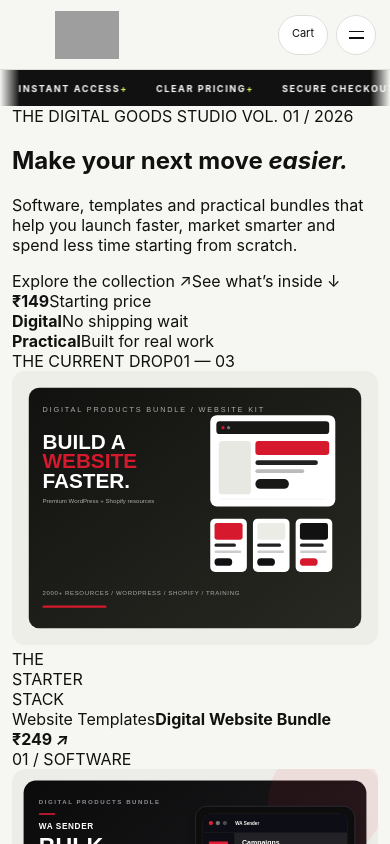
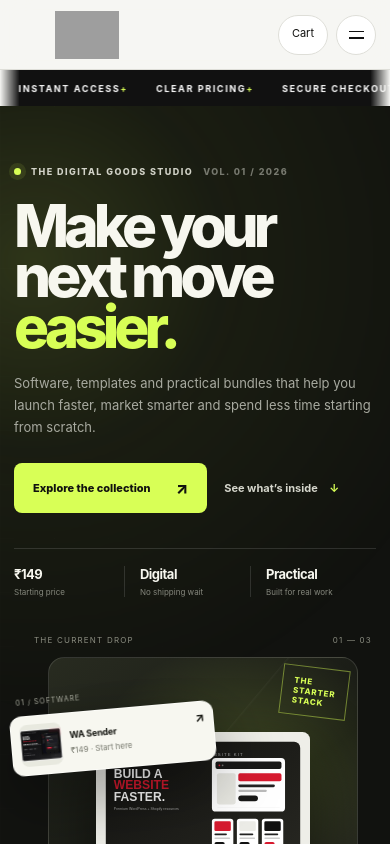
Before and after one commit to rohit-kumar-seo-repo/digital_products_bundle, a Next.js app: page / in a window 390 px wide. Shown: the top 844 px of the page. Built offline with nearby package versions, Linux system fonts and the light colour scheme; grey boxes are pictures that could not be loaded.

Commit message:
Add responsive immersive hero styling and product motion

```diff
--- a/app/store-improvements.css
+++ b/app/store-improvements.css
@@ -51,3 +51,67 @@
 .catalogPulseStats strong{font-size:32px;letter-spacing:-.06em}
 .catalogPulseStats span{font-size:9px;line-height:1.5;color:var(--muted);margin-top:4px}
 @media(max-width:760px){.catalogPulse{grid-template-columns:1fr;gap:25px;padding-top:35px;padding-bottom:45px}.catalogPulseStats strong{font-size:27px}}
+
+
+/* V4 — immersive digital goods studio */
+.heroStudio{--studio-lime:#d8ff56;position:relative;isolation:isolate;overflow:hidden;background:#11120f;color:#f7f7ef;border-bottom:1px solid #2b2c27}
+.heroStudioAura{position:absolute;z-index:-1;width:760px;height:760px;right:-140px;top:-180px;border-radius:50%;background:radial-gradient(circle at 38% 42%,#d8ff5626 0, #a3c53c10 28%,transparent 68%);filter:blur(4px);animation:studioAura 12s ease-in-out infinite alternate}
+.heroStudioGrid{position:absolute;inset:0;z-index:-1;opacity:.17;background-image:linear-gradient(#ffffff0c 1px,transparent 1px),linear-gradient(90deg,#ffffff0c 1px,transparent 1px);background-size:54px 54px;mask-image:linear-gradient(90deg,black,transparent 90%)}
+@keyframes studioAura{to{transform:translate(-35px,30px) scale(1.08)}}
+.heroStudioInner{min-height:700px;display:grid;grid-template-columns:1fr 1fr;gap:55px;align-items:center;padding-top:48px;padding-bottom:54px}
+.heroStudioCopy{padding:40px 0;position:relative;z-index:2}
+.studioEyebrow{display:flex;align-items:center;gap:10px;flex-wrap:wrap;color:#d1d2c7;font-size:9px;font-weight:800;letter-spacing:.16em}
+.studioLiveDot{width:7px;height:7px;border-radius:50%;background:var(--studio-lime);box-shadow:0 0 0 5px #d8ff561a}
+.studioEdition{margin-left:8px;color:#77796f}
+.heroStudio h1{max-width:650px;font-size:clamp(64px,7.3vw,105px);line-height:.86;letter-spacing:-.085em;margin:30px 0 25px;font-weight:760}
+.heroStudio h1 em{font-style:normal;color:var(--studio-lime);display:inline-block}
+.heroStudioCopy>p{max-width:470px;font-size:15px;line-height:1.8;color:#a8aaa0;margin:0}
+.heroStudioActions{display:flex;align-items:center;gap:23px;flex-wrap:wrap;margin-top:31px}
+.studioPrimary{min-height:50px;display:inline-flex;align-items:center;gap:25px;padding:0 19px;background:var(--studio-lime);color:#11120f;border-radius:8px;font-size:11px;font-weight:850;transition:transform .25s,box-shadow .25s}
+.studioPrimary span{font-size:16px}
+.studioPrimary:hover{transform:translateY(-4px);box-shadow:0 12px 35px #d8ff5629}
+.studioTextLink{font-size:11px;color:#d5d6cc;font-weight:650}
+.studioTextLink span{margin-left:9px;color:var(--studio-lime)}
+.studioProof{display:flex;gap:0;margin-top:52px;border-top:1px solid #ffffff20;max-width:480px;padding-top:17px}
+.studioProof>div{display:flex;flex-direction:column;gap:5px;flex:1;border-right:1px solid #ffffff20;padding-right:12px;margin-right:15px}
+.studioProof>div:last-child{border:0;margin:0}
+.studioProof strong{font-size:15px;letter-spacing:-.04em;color:#f7f7ef}
+.studioProof span{font-size:9px;color:#85877d}
+.studioShowcase{min-width:0;position:relative;min-height:560px;padding:28px 4px 24px 30px}
+.studioCanvasTop,.studioCanvasFoot{display:flex;align-items:center;justify-content:space-between;color:#8b8d81;font-size:8px;letter-spacing:.15em;gap:12px}
+.studioCanvasTop{padding:0 4px 12px 18px}
+.studioFeatureProduct{display:block;position:relative;margin-left:30px;width:calc(100% - 54px);max-width:430px;z-index:1;transition:transform .35s cubic-bezier(.2,.8,.2,1)}
+.studioFeatureProduct:hover{transform:translateY(-7px) rotate(-1deg)}
+.studioFeatureArt{height:340px;position:relative;overflow:hidden;border:1px solid #ffffff20;border-radius:16px 16px 0 0;background:linear-gradient(145deg,#282b20,#171914 60%,#303225);display:grid;place-items:center}
+.studioFeatureArt:before{content:"";position:absolute;inset:0;background:radial-gradient(ellipse at 65% 40%,#d8ff5633,transparent 55%),linear-gradient(130deg,transparent 45%,#ffffff08 45.2%,transparent 45.7%)}
+.studioFeatureArt img{position:relative;z-index:1;width:74%;height:74%;object-fit:contain;filter:drop-shadow(0 24px 35px #0007);transition:transform .45s}
+.studioFeatureProduct:hover .studioFeatureArt img{transform:scale(1.06) rotate(1deg)}
+.studioFeatureArt>span:not(.studioFeatureStamp){position:relative;z-index:1;font-size:clamp(30px,4vw,55px);font-weight:850;letter-spacing:-.08em}
+.studioFeatureStamp{position:absolute;z-index:2;right:17px;top:17px;padding:9px 11px;border:1px solid #d8ff5670;color:var(--studio-lime);font-size:8px;font-weight:800;letter-spacing:.1em;line-height:1.25;transform:rotate(7deg)}
+.studioFeatureInfo{display:flex;justify-content:space-between;align-items:center;gap:12px;padding:16px 17px;background:#f4f4ed;color:#11120f;border-radius:0 0 16px 16px}
+.studioFeatureInfo>div{min-width:0;display:flex;flex-direction:column;gap:6px}
+.studioFeatureInfo span{font-size:8px;color:#6f7166;text-transform:uppercase;letter-spacing:.13em}
+.studioFeatureInfo strong{font-size:16px;letter-spacing:-.04em}
+.studioFeatureInfo>b{white-space:nowrap;font-size:16px;letter-spacing:-.04em}
+.studioFeatureInfo i{font-style:normal;font-size:12px;margin-left:4px}
+.studioFloatCard{position:absolute;z-index:3;display:flex;align-items:center;gap:10px;width:240px;padding:11px;background:#f7f7f0;color:#141510;border:1px solid #ffffff70;border-radius:12px;box-shadow:0 22px 65px #0006;transition:transform .3s,box-shadow .3s}
+.studioFloatCard:hover{box-shadow:0 30px 80px #0008}
+.studioFloatOne{top:112px;left:-1px;transform:rotate(-5deg);animation:studioCardOne 8s ease-in-out infinite}
+.studioFloatOne:hover{transform:translateY(-7px) rotate(-1deg)}
+.studioFloatTwo{right:-1px;bottom:83px;transform:rotate(4deg);animation:studioCardTwo 9s ease-in-out infinite}
+.studioFloatTwo:hover{transform:translateY(-7px) rotate(0)}
+@keyframes studioCardOne{50%{translate:0 -8px}}
+@keyframes studioCardTwo{50%{translate:0 7px}}
+.studioFloatIndex{position:absolute;top:-19px;left:7px;color:#a8aa9d;font-size:7px;letter-spacing:.14em}
+.studioFloatThumb{width:52px;height:52px;flex:0 0 52px;background:#e8e9df;border-radius:8px;display:grid;place-items:center;overflow:hidden}
+.studioFloatThumb img{width:100%;height:100%;object-fit:contain}
+.studioFloatThumb b{font-size:8px;text-align:center;letter-spacing:-.03em}
+.studioFloatDetails{display:flex;min-width:0;flex:1;flex-direction:column;gap:5px}
+.studioFloatDetails strong{font-size:11px;letter-spacing:-.025em}
+.studioFloatDetails span{font-size:9px;color:#76786d}
+.studioFloatArrow{align-self:flex-start;font-size:12px}
+.studioCanvasFoot{position:absolute;left:30px;right:4px;bottom:0;padding-top:14px;border-top:1px solid #ffffff20;font-size:7px}
+.studioCanvasFoot b{color:var(--studio-lime);font-size:12px;margin-left:7px}
+@media(max-width:900px){.heroStudioInner{grid-template-columns:1fr;gap:5px;padding-top:35px;padding-bottom:50px}.heroStudioCopy{padding:45px 0 15px}.heroStudio h1{max-width:740px;font-size:clamp(68px,11vw,100px)}.studioShowcase{width:min(590px,100%);margin:0 auto;min-height:580px;padding-left:25px}.studioFeatureProduct{margin-left:35px;width:calc(100% - 70px)}.studioFloatOne{left:0}.studioFloatTwo{right:0}}
+@media(max-width:560px){.heroStudioInner{width:calc(100% - 28px);padding-top:20px;padding-bottom:32px}.heroStudioCopy{padding-top:40px}.heroStudio h1{font-size:clamp(57px,15vw,76px);margin:24px 0 20px}.heroStudioCopy>p{font-size:13px;line-height:1.7}.heroStudioActions{gap:17px;margin-top:25px}.studioProof{margin-top:35px}.studioProof strong{font-size:13px}.studioProof span{font-size:8px}.studioShowcase{min-height:465px;padding:18px 0 22px 10px}.studioCanvasTop{padding-left:10px}.studioFeatureProduct{margin-left:24px;width:calc(100% - 42px)}.studioFeatureArt{height:265px}.studioFeatureInfo{padding:12px}.studioFeatureInfo strong{font-size:13px}.studioFeatureInfo>b{font-size:13px}.studioFloatCard{width:204px;padding:8px;gap:8px}.studioFloatOne{top:93px;left:-3px}.studioFloatTwo{right:-2px;bottom:65px}.studioFloatThumb{width:42px;height:42px;flex-basis:42px}.studioFloatDetails strong{font-size:9px}.studioFloatDetails span{font-size:8px}.studioCanvasFoot{left:10px;right:0;font-size:6px;letter-spacing:.08em}.studioFeatureStamp{right:9px;top:9px}.studioEdition{margin-left:0}}
+@media(prefers-reduced-motion:reduce){.heroStudioAura,.studioFloatOne,.studioFloatTwo{animation:none}.studioPrimary,.studioFeatureProduct,.studioFeatureArt img{transition:none}}
```
